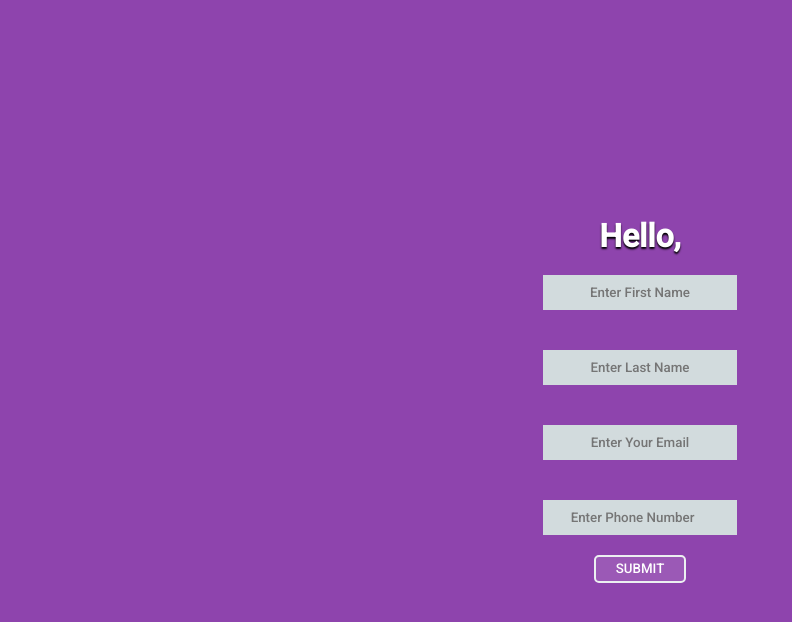
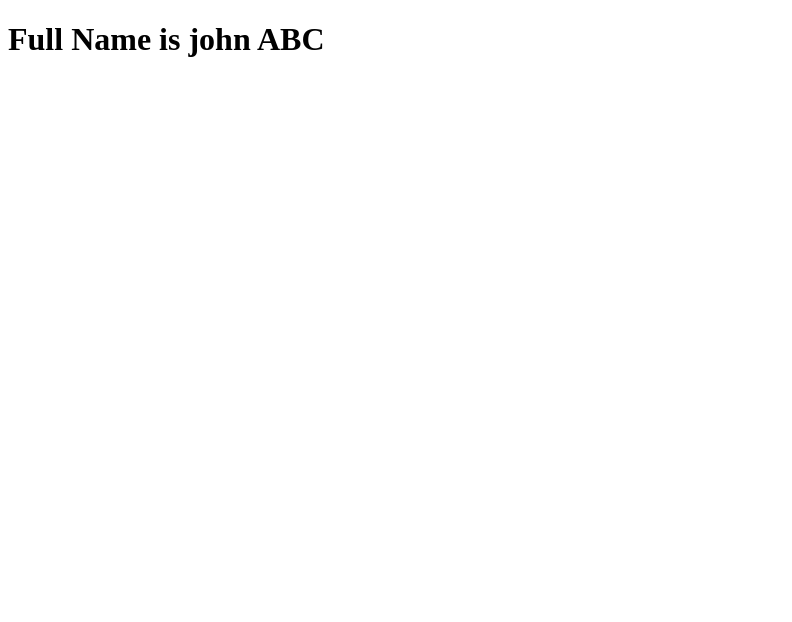
Before and after one commit to Meetamin001/React-Learning, a React (Create React App) app in the folder reactlearning/: page / in a window 1280 px wide. Shown: the top 622 px of the page, without its empty margins (0-792 px from the left). Built offline with nearby package versions, Linux system fonts and the light colour scheme; a web font is replaced by a local one.

Commit message:
contex_api

```diff
--- a/reactlearning/src/App.jsx
+++ b/reactlearning/src/App.jsx
@@ -1,106 +1,20 @@
-import React, { useState } from "react";
+import React, { createContext } from "react";
+import CompA from "./CompA";
+
+const FirstName = createContext();
+const LastName = createContext();
 
 const App = () => {
-    const [fullName, setFullName] = useState({
-        fname: '',
-        lname: '',
-        email: '',
-        phone: '',
-    });
-
-    const inputEvent = (event) => {
-        console.log(event.target.value);
-        console.log(event.target.name);
-
-        //const value = event.target.value;
-        //const name = event.target.name;
-        //object destructuring
-        const { value, name } = event.target;
-
-        setFullName((preValue) => {
-            // console.log(preValue);
-            // console.log(preValue.fname);
-
-            return {
-                ...preValue,
-                [name]: value,
-            };
-            /* if (name === "fName") {
-                return {
-                    fname: value,
-                    lname: preValue.lname,
-                    email: preValue.email,
-                    phone: preValue.phone,
-                };
-            } else if (name === "lName") {
-                return {
-                    fname: preValue.fname,
-                    lname: value,
-                    email: preValue.email,
-                    phone: preValue.phone,
-                };
-            } else if (name === "email") {
-                return {
-                    fname: preValue.fname,
-                    lname: preValue.lname,
-                    email: value,
-                    phone: preValue.phone,
-                };
-            } else if (name === "phone") {
-                return {
-                    fname: preValue.fname,
-                    lname: preValue.lname,
-                    email: preValue.email,
-                    phone: value,
-                };
-            } */
-        });
-    };
-
-    const on_Submit = (event) => {
-        event.preventDefault();
-        alert("form submitted");
-    };
-
     return (
         <>
-            <div>
-                <form onSubmit={ on_Submit }>
-                    <div>
-                        <h1>Hello,{ fullName.fname } { fullName.lname }</h1>
-                        <p>{ fullName.email }</p>
-                        <p>{ fullName.phone }</p>
-                        <input
-                            type="text" placeholder="Enter First Name"
-                            name="fname"
-                            onChange={ inputEvent }
-                            value={ fullName.fname }
-                        />
-                        <input
-                            type="text" placeholder="Enter Last Name"
-                            name="lname"
-                            onChange={ inputEvent }
-                            value={ fullName.lname }
-                        />
-                        <input
-                            type="email" placeholder="Enter Your Email"
-                            name="email"
-                            onChange={ inputEvent }
-                            value={ fullName.email }
-                            autoCapitalize="off"
-                        />
-                        <input
-                            type="number" placeholder="Enter Phone Number"
-                            name="phone"
-                            onChange={ inputEvent }
-                            value={ fullName.phone }
-                        />
-                        <button type="submit">Submit</button>
-                    </div>
-                </form>
-            </div>
+            <FirstName.Provider value={ "john" }>
+                <LastName.Provider value={ "ABC" }>
+                    <CompA />
+                </LastName.Provider>
+            </FirstName.Provider>
         </>
     );
 };
 
 export default App;
+export { FirstName, LastName };
--- /dev/null
+++ b/reactlearning/src/CompA.jsx
@@ -0,0 +1,12 @@
+import React from "react";
+import CompB from "./CompB";
+
+const CompA = () => {
+    return (
+        <>
+            <CompB />
+        </>
+    );
+};
+
+export default CompA;
--- /dev/null
+++ b/reactlearning/src/CompB.jsx
@@ -0,0 +1,12 @@
+import React from "react";
+import CompC from "./CompC";
+
+const CompB = () => {
+    return (
+        <>
+            <CompC />
+        </>
+    );
+};
+
+export default CompB;
--- /dev/null
+++ b/reactlearning/src/CompC.jsx
@@ -0,0 +1,25 @@
+import React from "react";
+import { FirstName, LastName } from "./App";
+
+const CompC = () => {
+    return (
+        <>
+            <FirstName.Consumer>
+                { (fname) => {
+                    return (
+                        <LastName.Consumer>
+                            { (lname) => {
+                                return (
+                                    <h1>Full Name is { fname } { lname }</h1>
+                                );
+                            } }
+                        </LastName.Consumer>
+
+                    );
+                } }
+            </FirstName.Consumer>
+        </>
+    );
+};
+
+export default CompC;
--- a/reactlearning/src/index.js
+++ b/reactlearning/src/index.js
@@ -1,41 +1,8 @@
 import React from "react";
 import ReactDOM from "react-dom";
-import "./index.css";
 import App from "./App";
 
-/* const Fullname = ['Roma', 'Patel'];
-const biodata = [1, ...Fullname, 26, "Female"];
-
-var shooterGames = ['Call of Duty', 'Far Cry', 'Resident Evil', 'Call of Duty'];
-var racingGames = ['Need For Speed', 'Gran Turismo', 'Burnout'];
-
-var games = [...shooterGames, ...racingGames]; */
-
-//3rd cases
-// var shooterGames = ['Call of Duty', 'Far Cry', 'Resident Evil'];
-// var [first, ...remaining] = shooterGames; // Array destructuting first means in the array first index value and other than remainig means other value
-// console.log(first); //Call of Duty
-// console.log(remaining);
-
-const fullName = {
-    fname: "Roma",
-    lname: "Patel",
-};
-
-const biodata = {
-    id: 1,
-    ...fullName,
-    age: 26,
-    gender: "Female"
-};
-
-console.log(biodata);
-
-
-// console.log(Fullname);
-// console.log(biodata);
-
 ReactDOM.render(
-    <App />
+    <App></App>
     , document.getElementById("root")
 );
```
Also changed, not shown: reactlearning/src/Cards.jsx (deleted, +0 -25 lines), reactlearning/src/Images.jsx (deleted, +0 -11 lines), reactlearning/src/Netflix.jsx (deleted, +0 -27 lines), reactlearning/src/Prime.jsx (deleted, +0 -27 lines), reactlearning/src/Sdata.jsx (deleted, +0 -41 lines).
